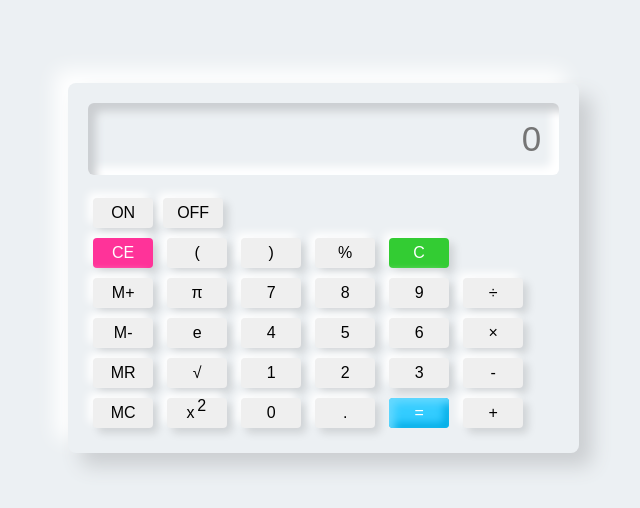
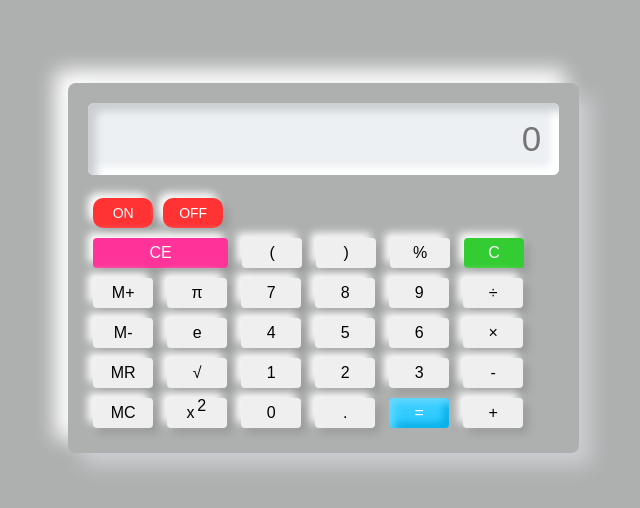
Before and after one commit to yLu4n/Programa-o-WEB, a plain HTML site: page calculadora/index.html in a window 1280 px wide. Shown: the part 132-640 px from the top of the page, without its empty margins (331-971 px from the left). Drawn offline with Linux system fonts and the light colour scheme.

Commit message:
Luan Victor Commits

```diff
--- a/calculadora/style.css
+++ b/calculadora/style.css
@@ -6,7 +6,7 @@ body {
     align-items: center;
     min-height: 100vh;
     user-select: none;
-    background: #ecf0f3;
+    background: #aeafaf;
 }
 
 .container {
@@ -43,6 +43,22 @@ body {
     box-shadow: inset 5px 5px 8px rgba(16, 16, 16, .1),
         inset -5px -5px 8px #fff;
     background: #fff;
+}
+
+#on-off {
+    font-size: 14px; /* Tamanho da fonte */
+    border-radius: 10px; /* Borda arredondada */
+    background-color: #ff3333; /* Cor de fundo vermelha */
+    color: #fff; /* Cor do texto */
+    border: none; /* Remover borda */
+    cursor: pointer; /* Cursor de ponteiro */
+    transition: all 0.3s ease; /* Transição suave */
+}
+
+#on-off:hover {
+    box-shadow: inset 5px 5px 8px #cc0000,
+        inset -5px -5px 8px #a51717;
+    background: #af0000; /* Cor de fundo mais escura ao passar o mouse */
 }
 
 .display #screen {
@@ -85,6 +101,7 @@ body {
 #ce {
     background: #ff3399;
     color: #fff;
+    width: 135px;
 }
 
 #ce:hover {
```
